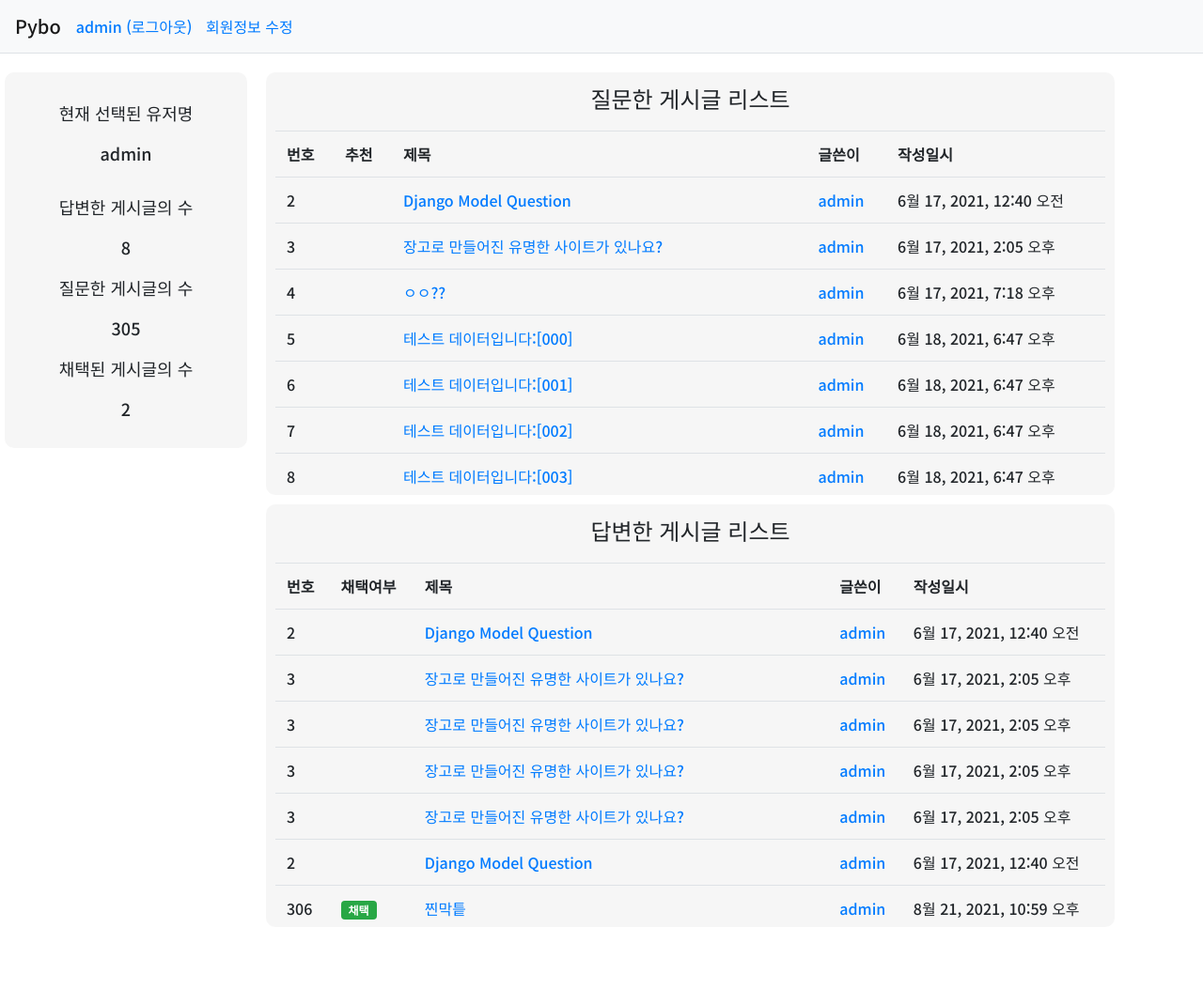
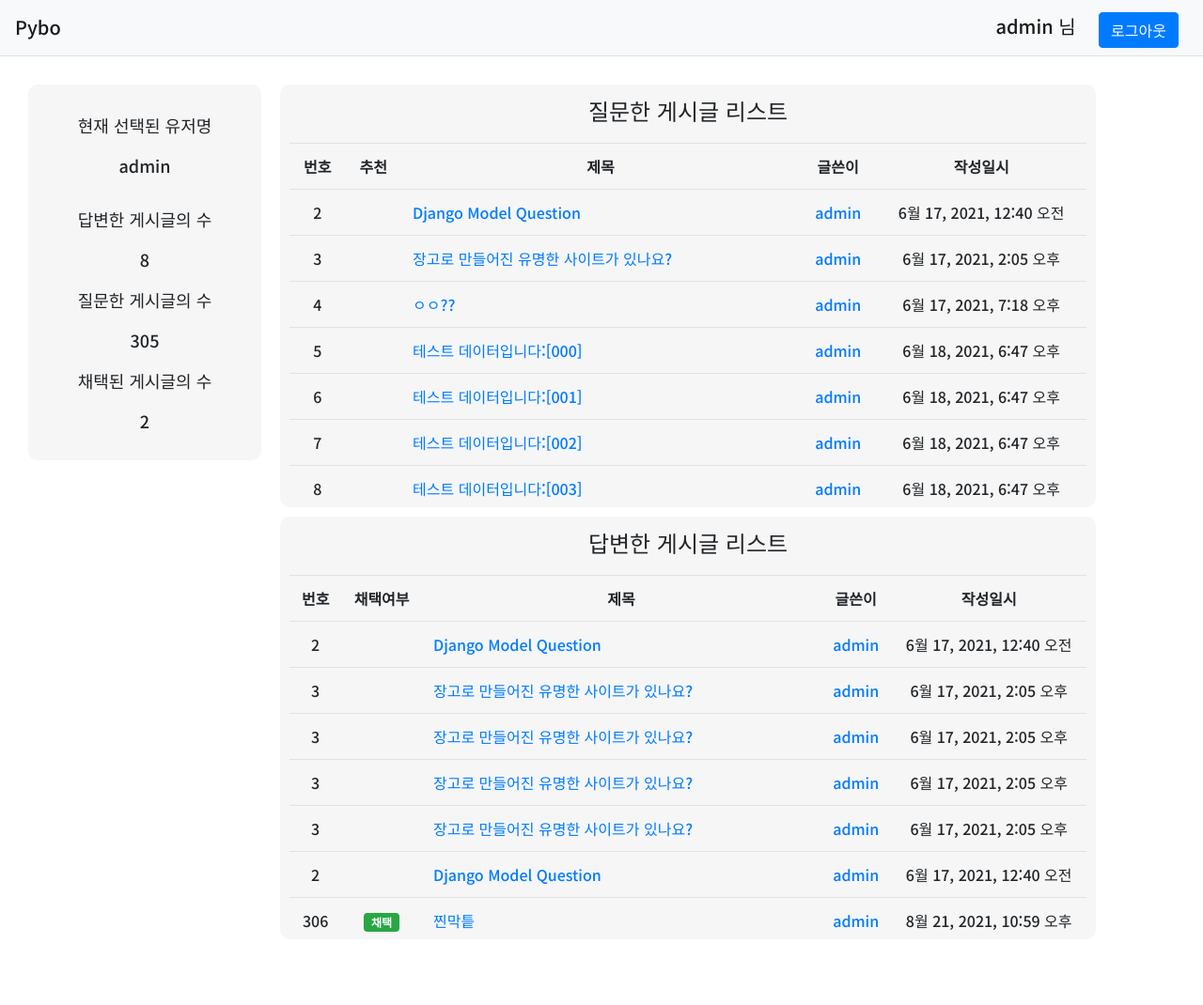
Before and after one commit to nbalance97/DjangoProject, a Django app: page /common/profile/1 in a window 1280 px wide. Shown: the top 1070 px of the page at 94% size. Run offline with Django 3.2, Linux system fonts and the light colour scheme; a user stored in the database is signed in; data comes from the database, SQL or seed files in the repository; some libraries are stand-ins or nearby versions.

Commit message:
홈페이지 레이아웃 일부 수정

```diff
--- a/templates/common/profile.html
+++ b/templates/common/profile.html
@@ -1,7 +1,7 @@
 {% extends '../base.html' %}
 {% load static %}
 {% block content %}
-    <div class="row" style="padding: 10px;">
+    <div class="row" style="margin: 20px; text-align: center;">
         <div class="profile">
             <p class="profile-text">현재 선택된 유저명</p>
             <p class="profile-text">{{ target_user.username }}</p>
--- a/templates/navbar.html
+++ b/templates/navbar.html
@@ -5,17 +5,19 @@
              aria-expanded="false" aria-label="Toggle navigation">
         <span class="navbar-toggler-icon"></span>
     </button>
-    <div class="collapse navbar-collapse flex-grow-0" id="navbarNav">
+    <div class="collapse navbar-collapse justify-content-end" id="navbarNav" style="margin-right: 10px;">
         <ul class="navbar-nav">
             <li class="nav-item">
                 {% if user.is_authenticated %}
-                    <a class="nav-item" href="{% url 'common:logout' %}">
-                        {{ user.username }} (로그아웃)
+
+                    <a class="navbar-brand" style="margin-right:20px;" href="{% url 'common:modify' user.id %}">
+                        {{ user.username }} 님
                     </a>
 
-                    <a class="nav-item" style="margin-left:10px;" href="{% url 'common:modify' user.id %}">
-                        회원정보 수정
+                    <a class="nav-item btn btn-primary" href="{% url 'common:logout' %}">
+                        로그아웃
                     </a>
+
                 {% else %}
                     <a class="nav-link" href="{% url 'common:login' %}">로그인</a>
                 {% endif %}
--- a/templates/pybo/question_list.html
+++ b/templates/pybo/question_list.html
@@ -10,7 +10,7 @@
 
 
 <div class="container my-3">
-    <div style="margin-bottom: 5px;">
+    <div style="margin-bottom: 5px; text-align: right;">
         <input type="text" id="search_text">
         <input type="button" id="search_btn" onclick="search(this);" value="검색">
     </div>
```
